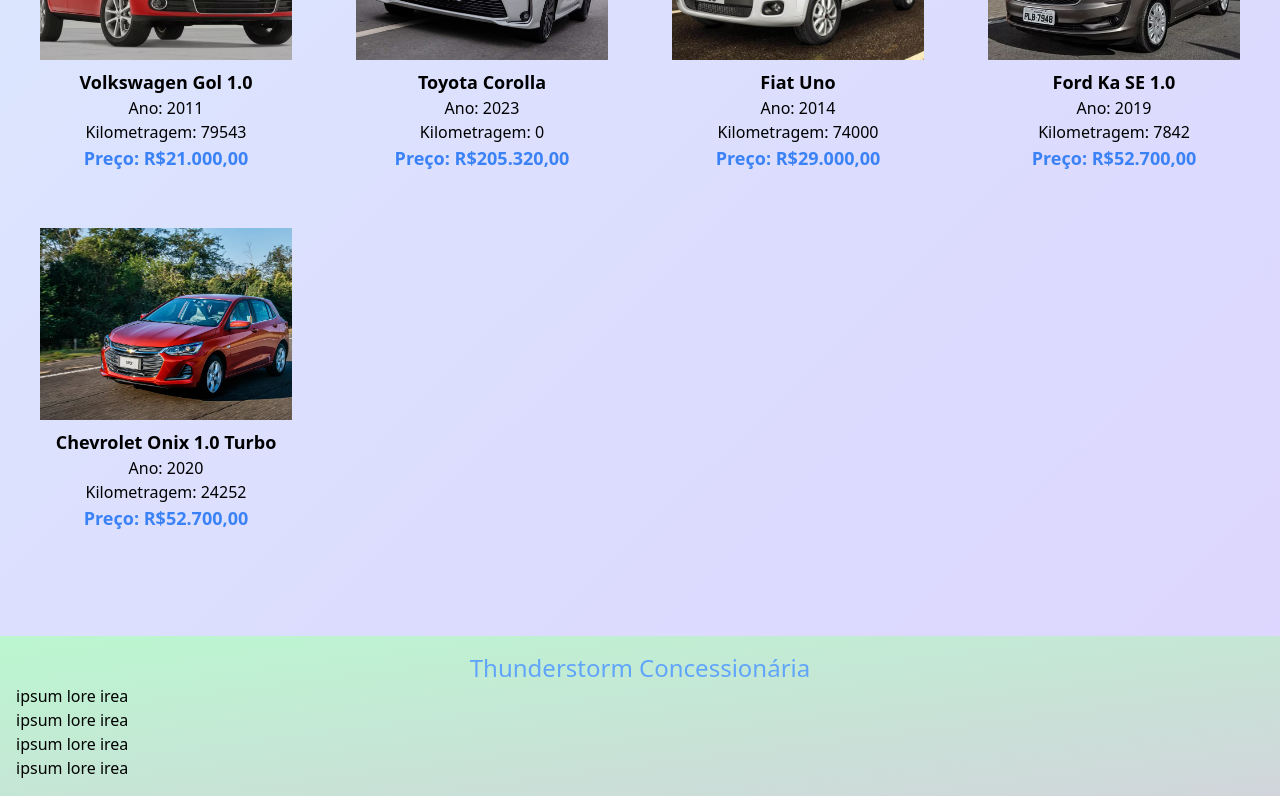
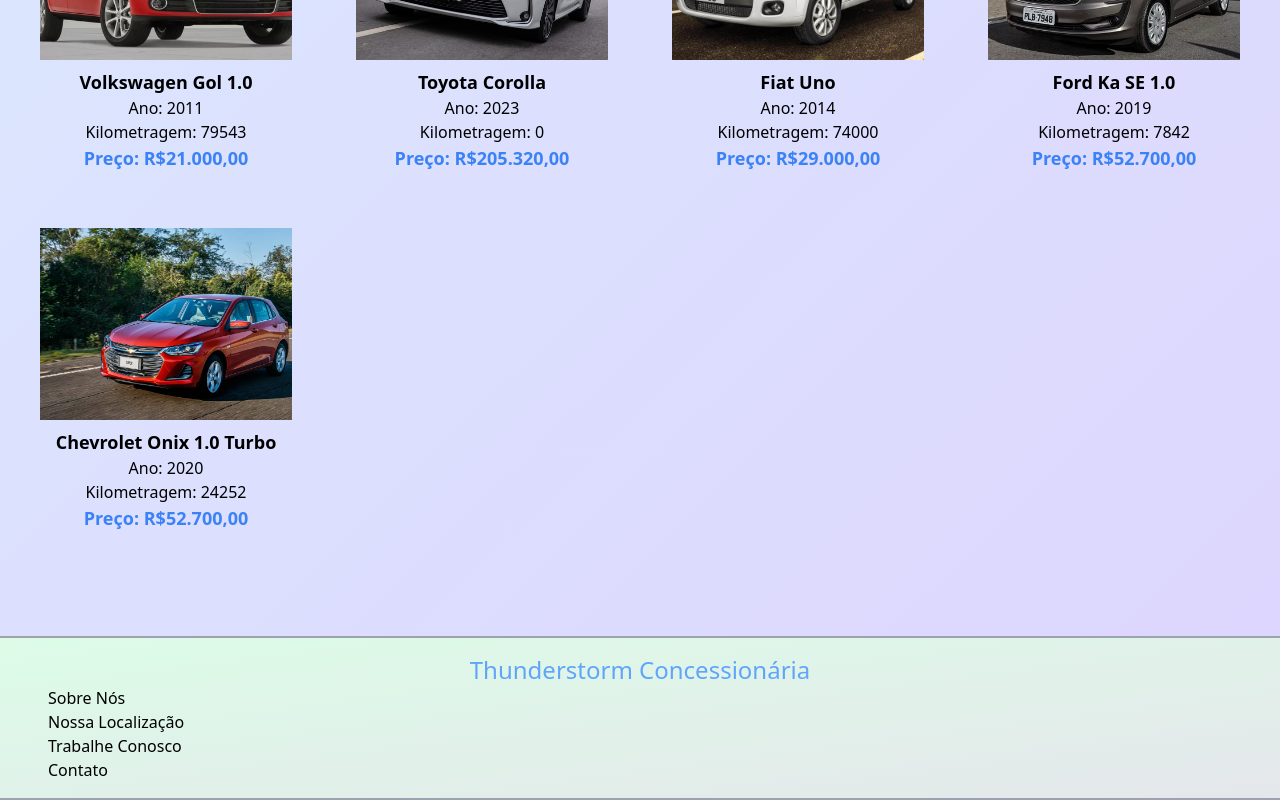
Before and after one commit to igor33c/Concessionaria-Veiculos, a React (Create React App) app: page /all in a window 1280 px wide. Shown: the part 820-1620 px from the top of the page. Built offline with nearby package versions, Linux system fonts and the light colour scheme.

Commit message:
#12 - customizando footer

```diff
--- a/src/Components/BottomInfo.jsx
+++ b/src/Components/BottomInfo.jsx
@@ -1,22 +1,31 @@
+import {Link} from "react-router-dom"
+
 function BottomInfo (){
     return(
-        <footer>
-            <div className="px-4 py-4 bg-gradient-to-br from-green-200 to-gray-300 ">
-                <div className="align-center justify-center text-center ">
-                    <h2 className="text-blue-400 text-2xl" >Thunderstorm Concessionária</h2>
+        <>
+            <footer className="border-solid border-gray-400 border-x-0 border-y-2">
+                <div className="px-4 py-4 bg-gradient-to-br from-green-100 to-gray-200 "
+                >
+                    <div className="align-center justify-center text-center ">
+                        <h2 className="text-blue-400 text-2xl" >Thunderstorm Concessionária</h2>
+                    </div>
+                    <div className="px-8">
+                        <Link to="/about">
+                            <p className="hover:text-red-800">Sobre Nós</p>
+                        </Link>
+                        <Link to="/local">
+                            <p className="hover:text-red-800">Nossa Localização</p>
+                        </Link>
+                        <Link to="/trabalhe">
+                            <p className="hover:text-red-800">Trabalhe Conosco</p>
+                        </Link>
+                        <Link to="/contato">
+                            <p className="hover:text-red-800">Contato</p>
+                        </Link>
+                    </div>
                 </div>
-
-                <div>
-                    <p>ipsum lore irea</p>
-                    <p>ipsum lore irea</p>
-                    <p>ipsum lore irea</p>
-                    <p>ipsum lore irea</p>
-                </div>
-
-            </div>
-
-
-        </footer>
+            </footer>
+        </>
     )
 }
 
--- a/src/Components/FullPages/Assistencia.jsx
+++ b/src/Components/FullPages/Assistencia.jsx
@@ -7,6 +7,7 @@
     const [phone, setPhone] = useState('');
 
     function formatPhone(value) {
+
       // remover nao numericos
       const phone = value.replace(/\D/g, '');
 
--- a/src/Components/FullPages/Buying.jsx
+++ b/src/Components/FullPages/Buying.jsx
@@ -11,8 +11,6 @@
 
     const carInfo = location.state // setta carInfo com os dados do veiculo escolhido usando o location.state
     console.log(carInfo.modelo)
-
-
     return (
       <div>
           <TopMenu />
--- a/src/Components/ShowVehicles.jsx
+++ b/src/Components/ShowVehicles.jsx
@@ -3,7 +3,6 @@
 import { Link } from "react-router-dom"
 
 function ShowVehicles (){
-
     return(
         <div className="px-4 py-8">
             <div className="text-center mt-4 mb-4">
--- a/src/Components/Vehicles/AllVehicles.jsx
+++ b/src/Components/Vehicles/AllVehicles.jsx
@@ -34,7 +34,7 @@
         setAllData(sortedData);
     }
     return(
-        <div>
+        <>
             <TopMenu />
             <TopInfo />
             <MenuModelos />
@@ -117,7 +117,7 @@
                 </div>
             </div>
             <BottomInfo />
-        </div>
+        </>
     )
 }
 export default AllVehicles
--- a/src/Components/Vehicles/Chevrolet.jsx
+++ b/src/Components/Vehicles/Chevrolet.jsx
@@ -13,6 +13,9 @@
             <TopInfo />
             <MenuModelos />
             <div className="px-4">
+                <h1 className="">
+                    Chevrolet
+                </h1>
                 {Object.keys(chevroletCars).map((carId) => (/// mapeando o obj usando carId como Key
                         <div key={carId} className="car mr-4">
                         {
--- a/src/Components/Vehicles/VehiclesList.js
+++ b/src/Components/Vehicles/VehiclesList.js
@@ -48,7 +48,7 @@
     {
         id : '#02',
         marca : 'Honda',
-        modelo: 'Civic',
+        modelo: 'Civic 2.0',
         ano: 2020,
         km: 18432,
         preco: 132019,
```
